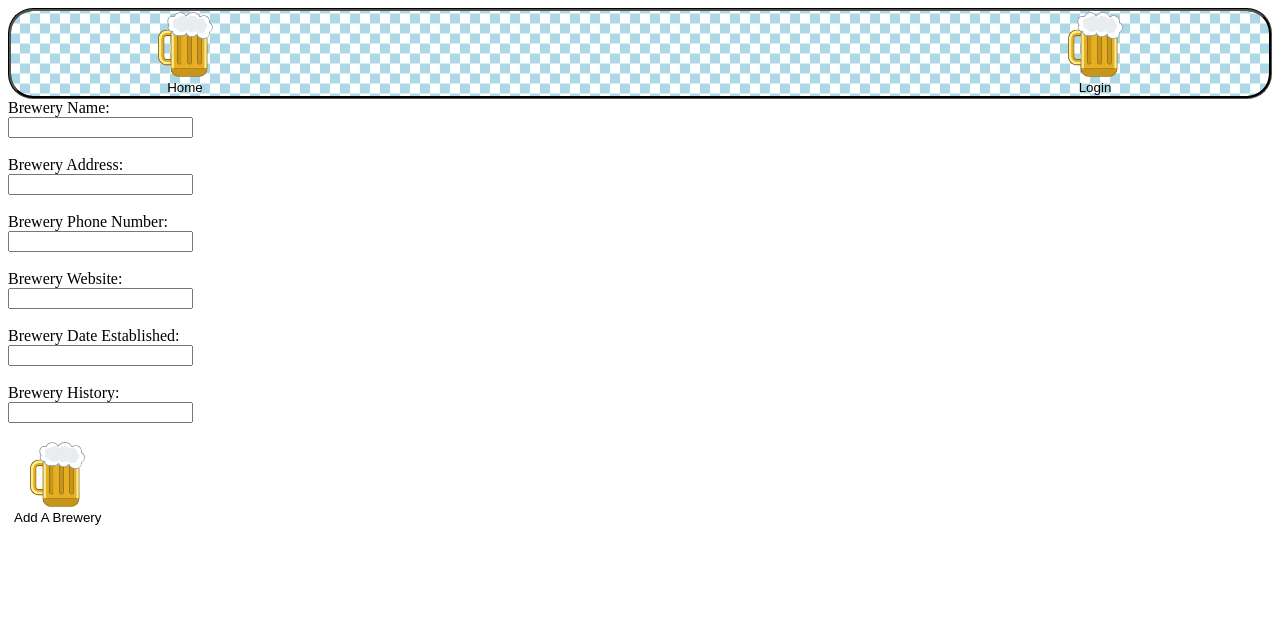
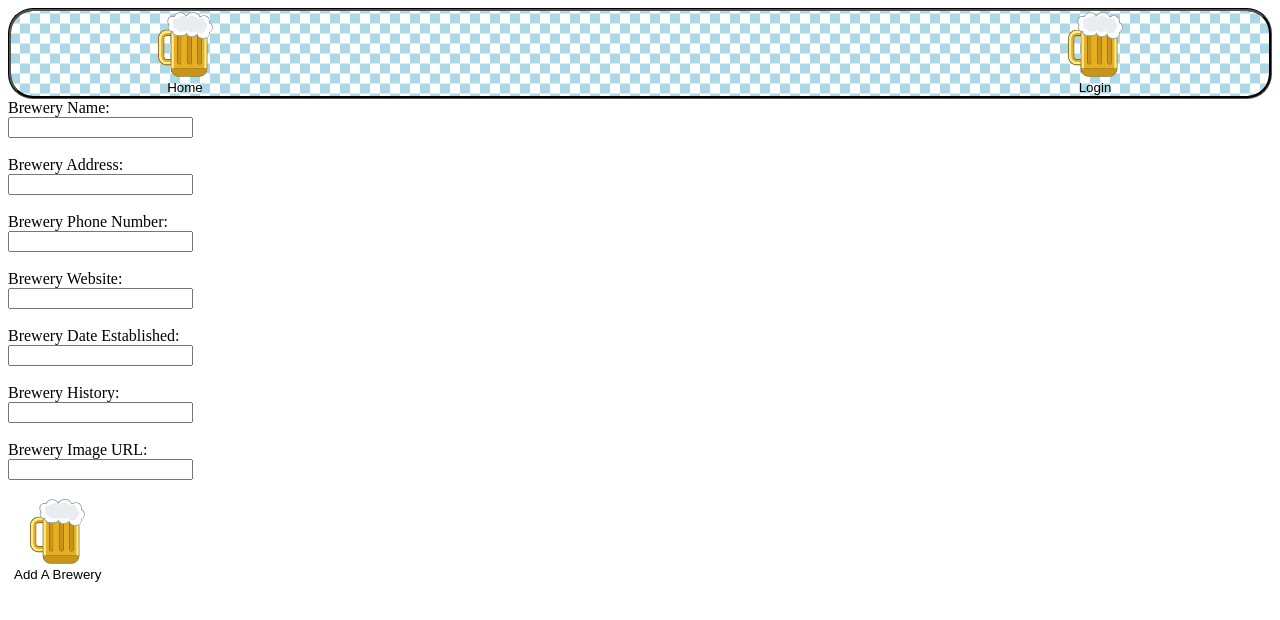
Before and after one commit to khawes187/Breernoculars, a Vue app in the folder vue/: page /newBreweryForm in a window 1280 px wide. Shown: the top 620 px of the page. Built offline with nearby package versions, Linux system fonts and the light colour scheme.

Commit message:
FIxing add brewery

```diff
--- a/vue/src/views/NewBreweryForm.vue
+++ b/vue/src/views/NewBreweryForm.vue
@@ -18,6 +18,9 @@
             <br>
             <label for="breweryHistory">Brewery History:</label><br>
             <input type="text" id="breweryHistory" name="breweryHistory" v-model="brewery.breweryHistory"><br>
+            <br>
+            <label for="breweryUrl">Brewery Image URL:</label><br>
+            <input type="text" id="breweryUrl" name="breweryUrl" v-model="brewery.breweryUrl"><br>
             <br>
             <button type="submit" id="beer-submit-button" style="border: 0; background: transparent">
                 <img src="@/images/editedbutton.gif" width="55" height="65" alt="add brewery" />
@@ -43,7 +46,8 @@ export default {
                 breweryWebsite: "",
                 breweryDateEstablished:"",
                 breweryHistory: "",
-                breweryApproved:false
+                breweryApproved:false,
+                breweryUrl:""
             }
         }
     },
@@ -61,7 +65,8 @@ export default {
                 Website: this.brewery.breweryWebsite,
                 DateEstablished: this.brewery.breweryDateEstablished,
                 History: this.brewery.breweryHistory,
-                Approved:this.breweryApproved
+                Approved:this.breweryApproved,
+                BreweryUrl:this.breweryUrl
                 };
                 BreweryService.addBrewery(newBrewery).then(response=> {
                 console.log(response);
```
Also changed, not shown: 1 other file (tests, documents, lock files or other folders).
